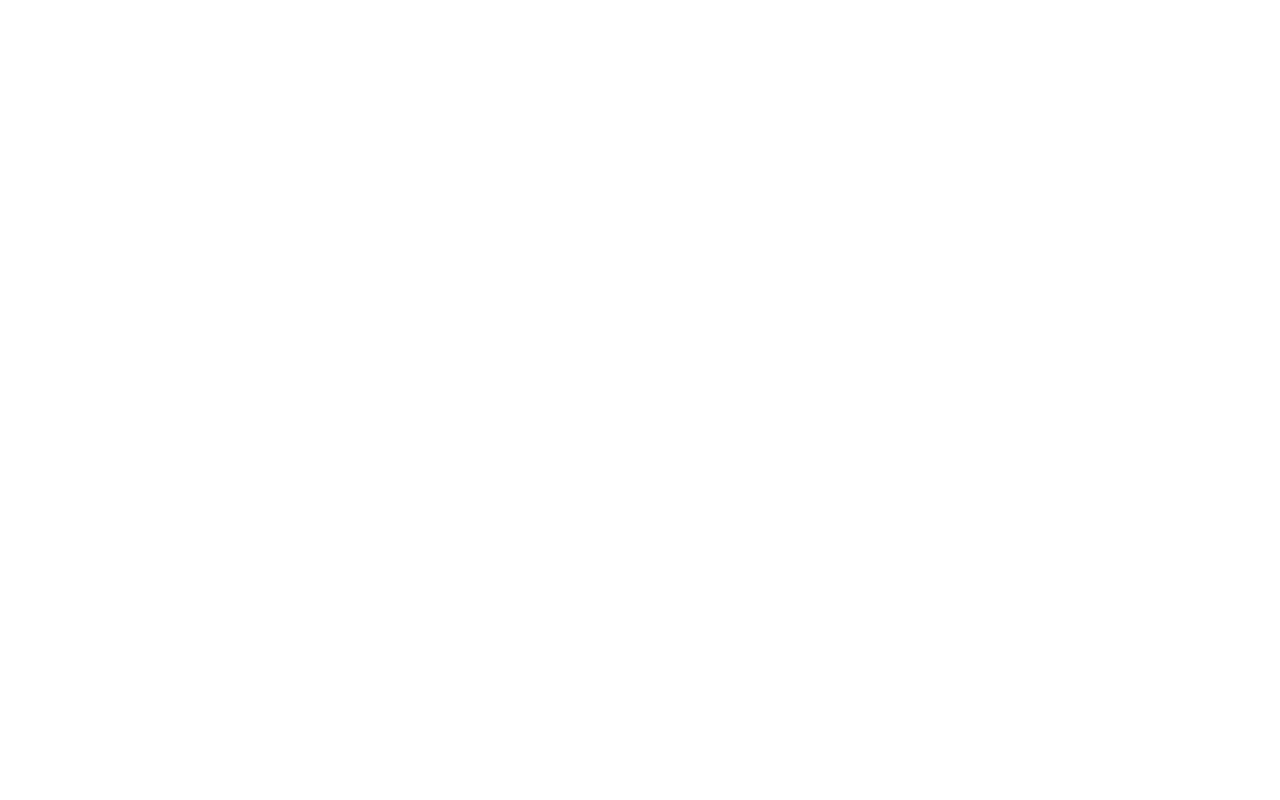
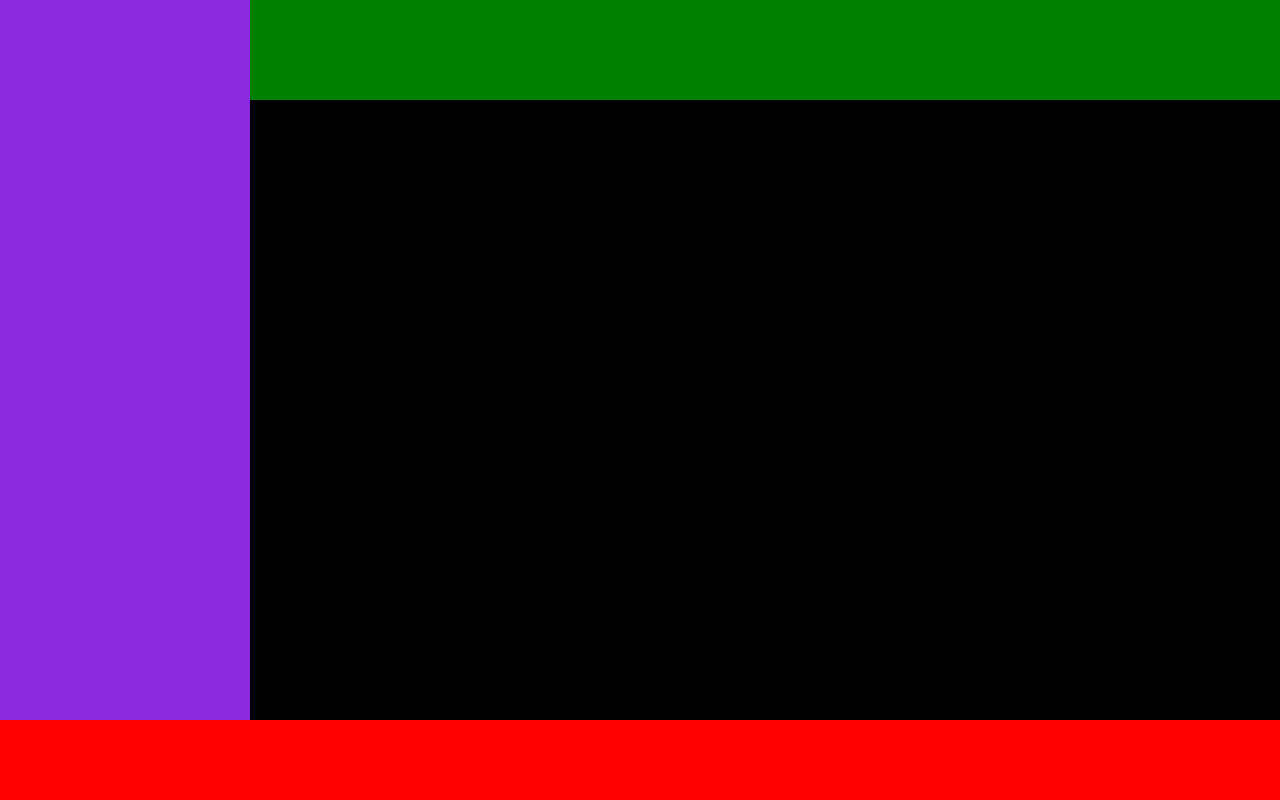
Before and after one commit to AlessioLibbi/html-css-spotifyweb, a plain HTML site: page index.html in a window 1280 px wide. Drawn offline with Linux system fonts and the light colour scheme.

Commit message:
Add: layout

```diff
--- a/css/style.css
+++ b/css/style.css
@@ -9,7 +9,53 @@ img {
     max-width: 100%;
 }
 
+/* WRAPPER CONTAINER SETTING */
 .wrapper {
     width: 100%;
     height: 100vh;
 }
+
+.main {
+    height: 90vh;
+    display: flex;
+    /* DEBUG */
+    background-color: aqua;
+}
+
+.right-content {
+    display: flex;
+    flex-direction: column;
+    background-color: black;
+    width: 100%;
+}
+
+.footer {
+    height: 10vh;
+    /* DEBUG */
+    background-color: red;
+}
+/* END CONTAINER SETTING */
+
+/* MAIN CONTAINER SETTING */
+.up-fix {
+    position: fixed;
+    top: 0px;
+    right: 0px;
+    z-index: 1;
+    width: calc(100% - 250px);
+    height: 100px;
+    /* DEBUG */
+    background-color: green;
+}
+
+.side-bar {
+    flex-shrink: 0;
+    width: 250px;
+    /* DEBUG */
+    background-color: blueviolet;
+}
+
+.main-content {
+    height: 100%;
+
+}
--- a/index.html
+++ b/index.html
@@ -10,27 +10,34 @@
 </head>
 <body>
     <div class="wrapper">
+        <div class="main">
+            <!-- SIDE BAR -->
+            <div class="side-bar">
+
+            </div>
+            <!-- END SIDE BAR -->
+            <div class="right-content">
                 <!-- FIXED BAR -->
                 <div class="up-fix">
 
                 </div>
                 <!-- END FIXED BAR -->
-        <!-- SIDE BAR -->
-        <div class="side-bar">
-
-        </div>
-        <!-- END SIDE BAR -->
                 <!-- MAIN CONTENT -->
                 <div class="main-content">
 
                 </div>
                 <!-- END MAIN CONTENT -->
+
+            </div>
+        </div>
+        <div class="footer">
             <!-- PLAYER BAR -->
             <div class="player-bar">
 
             </div>
             <!-- END PLAYER BAR -->
         </div>
+    </div>
 
 </body>
 </html>
```
Lines whose indentation alone changed are shown as unchanged.
